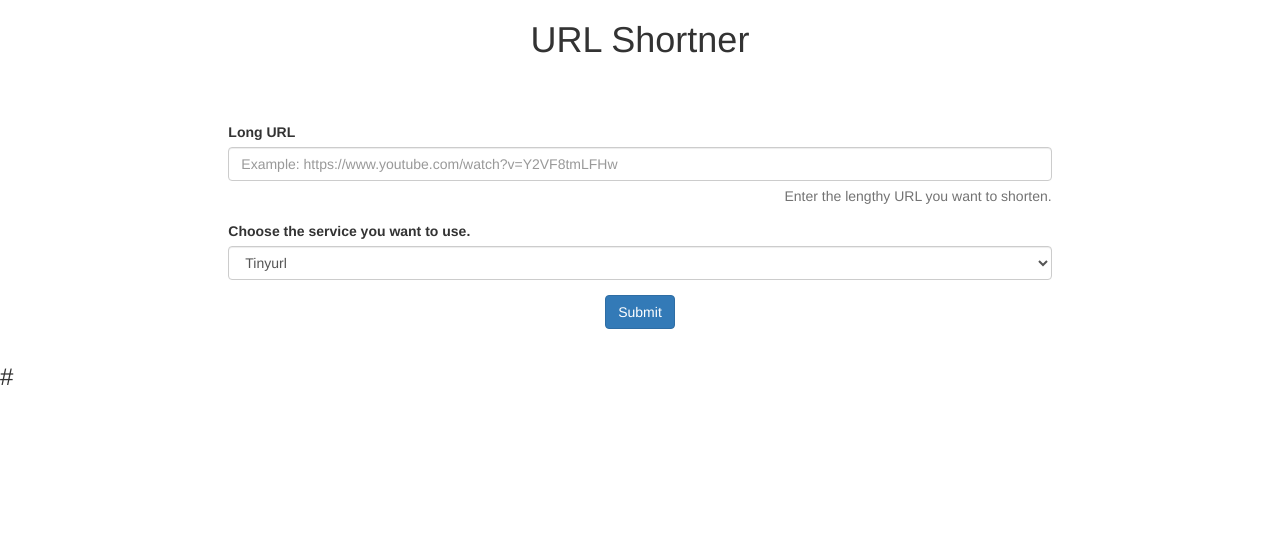
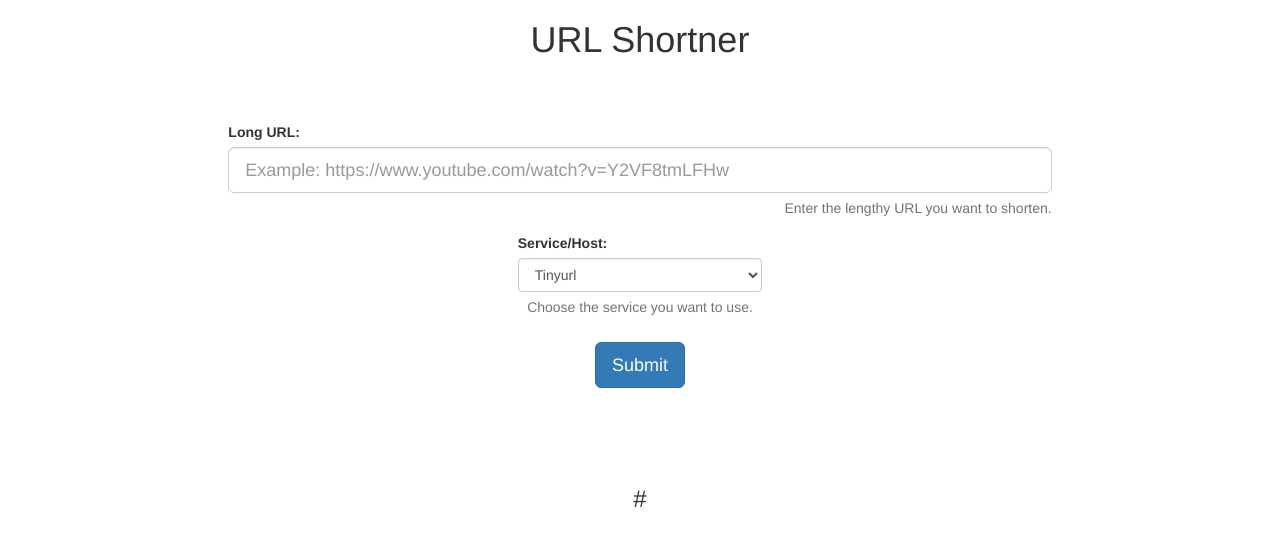
Before and after one commit to p53ud0k0d3/UrlShortener, a Django app: template Shortener/templates/shortener/home.html in a window 1280 px wide. Shown: the top 546 px of the page. Run offline with Django 3.2, Linux system fonts and the light colour scheme; tables that the repository leaves empty hold one stand-in row (values such as "Sample post"); the template is opened without the code that fills it: values that come from a table or form of the project are taken from there, most other values are stand-ins (such as "Sample title", 1, 10 or a date in 2020); some libraries are stand-ins or nearby versions.

Commit message:
Style result.

```diff
--- a/Shortener/templates/shortener/home.html
+++ b/Shortener/templates/shortener/home.html
@@ -19,21 +19,24 @@
 	        <form role="form" action="" method="post" class="col-md-8 col-md-offset-2">
 	        	{% csrf_token %}
 	        	<div class="form-group">
-	        		<label for="id_url">Long URL</label>
-	        		{{ form.url|attr:"class:form-control"|attr:"placeholder:Example: https://www.youtube.com/watch?v=Y2VF8tmLFHw" }}
+	        		<label for="id_url">Long URL:</label>
+	        		{{ form.url|attr:"class:form-control input-lg"|attr:"placeholder:Example: https://www.youtube.com/watch?v=Y2VF8tmLFHw" }}
 	        		<p class="help-block text-right">Enter the lengthy URL you want to shorten.</p>
 	        	</div>
-	        	<div class="form-group">
-	        		<label for="id_host">Choose the service you want to use.</label>
+	        	<div class="form-group col-md-4 col-md-offset-4">
+	        		<label for="id_host">Service/Host:</label>
 	        		{{ form.host|attr:"class:form-control" }}
+	        		<p class="help-block text-center">Choose the service you want to use.</p>
 	        	</div>
-	        	<div class="form-group text-center">
-	            	<button type="submit" class="btn btn-primary">Submit</button>
+	        	<div class="form-group text-center col-md-12">
+	            	<button type="submit" class="btn btn-primary btn-lg">Submit</button>
 	            </div>
 	        </form>
         </div>
+        <div class="row">
+        	<h3 class="text-center">{{ short_url }}</h3>
+        </div>
     </div>
-	<h3>{{ short_url }}</h3></p>
 </body>
 
 </html>
```
